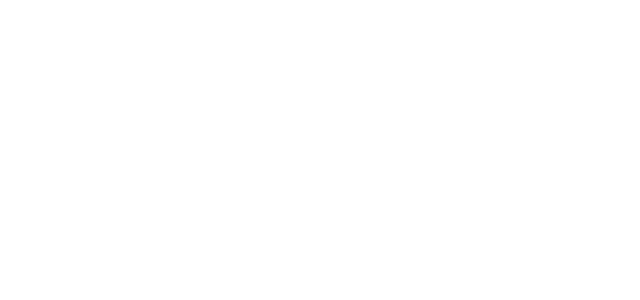
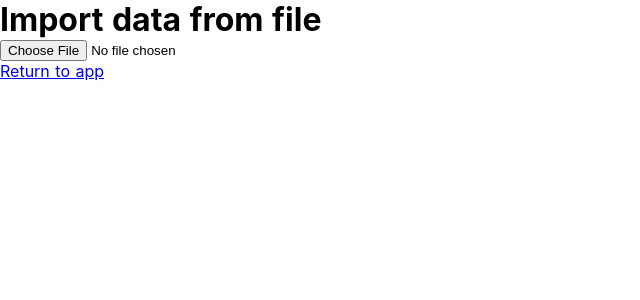
Before and after one commit to ahultgren/budgeteer2, a Nuxt app: page /migrate in a window 1280 px wide. Before the commit this address had no page. Shown: the top 300 px of the page, without its empty margins (0-640 px from the left). Built offline with nearby package versions, Linux system fonts and the light colour scheme.

Commit message:
Migrate data from old domain

```diff
--- a/nuxt.config.js
+++ b/nuxt.config.js
@@ -1,5 +1,5 @@
 export default {
-  mode: 'static',
+  mode: 'spa',
   server: {
     port: process.env.PORT
   },
--- a/pages/index.vue
+++ b/pages/index.vue
@@ -19,6 +19,7 @@
         </span>
       </nuxt-link>
     </div>
+    <nuxt-link to="/migrate">Migrate data from old domain</nuxt-link>
   </div>
 </template>
 
--- /dev/null
+++ b/pages/migrate.vue
@@ -0,0 +1,46 @@
+<template>
+  <div class="container">
+    <h1>Import data from file</h1>
+    <input type="file" name="file" @change="changeFile" />
+    <p v-if="importedData">
+      <textarea v-model="importedData" disabled></textarea>
+      <button @click="importData()">Import!</button>
+    </p>
+    <p>
+      <nuxt-link to="/">Return to app</nuxt-link>
+    </p>
+  </div>
+</template>
+
+<script>
+export default {
+  data() {
+    return {
+      importedData: ''
+    }
+  },
+  mounted() {},
+  methods: {
+    changeFile(event) {
+      if (!event.target.files[0]) {
+        return
+      }
+
+      console.log('FILE', event, event.target.files[0])
+
+      const reader = new FileReader()
+      reader.onload = (event) => {
+        console.log('result', event.target.result)
+        this.importedData = event.target.result
+      }
+      reader.onerror = (error) => console.log(error)
+      reader.readAsText(event.target.files[0])
+    },
+    importData() {
+      localStorage.periods = this.importedData
+    }
+  }
+}
+</script>
+
+<style lang="less"></style>
```
